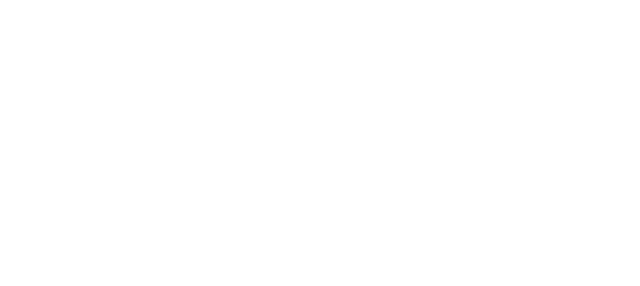
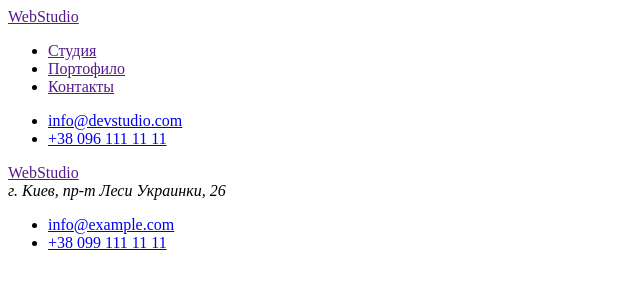
Before and after one commit to AlecseiT/goit-markup-hw-02, a plain HTML site: page portfolio.html in a window 1280 px wide. Shown: the whole page, without its empty margins (0-640 px from the left). Drawn offline with Linux system fonts and the light colour scheme.

Commit message:
Добавляет шапку и подвал

```diff
--- a/portfolio.html
+++ b/portfolio.html
@@ -6,5 +6,29 @@
     <meta name="viewport" content="width=device-width, initial-scale=1.0" />
     <title>Портфолио</title>
   </head>
-  <body></body>
+  <body>
+    <header>
+      <nav>
+        <a href="">WebStudio</a>
+        <ul>
+          <li><a href="">Студия</a></li>
+          <li><a href="">Портофило</a></li>
+          <li><a href="">Контакты</a></li>
+        </ul>
+      </nav>
+      <ul>
+        <li><a href="mailto:info@devstudio.com">info@devstudio.com</a></li>
+        <li><a href="tel:+380961111111">+38 096 111 11 11</a></li>
+      </ul>
+    </header>
+    <main></main>
+    <footer>
+      <a href="">WebStudio</a>
+      <address>г. Киев, пр-т Леси Украинки, 26</address>
+      <ul>
+        <li><a href="mailto:info@example.com">info@example.com</a></li>
+        <li><a href="tel:+380991111111">+38 099 111 11 11</a></li>
+      </ul>
+    </footer>
+  </body>
 </html>
```
